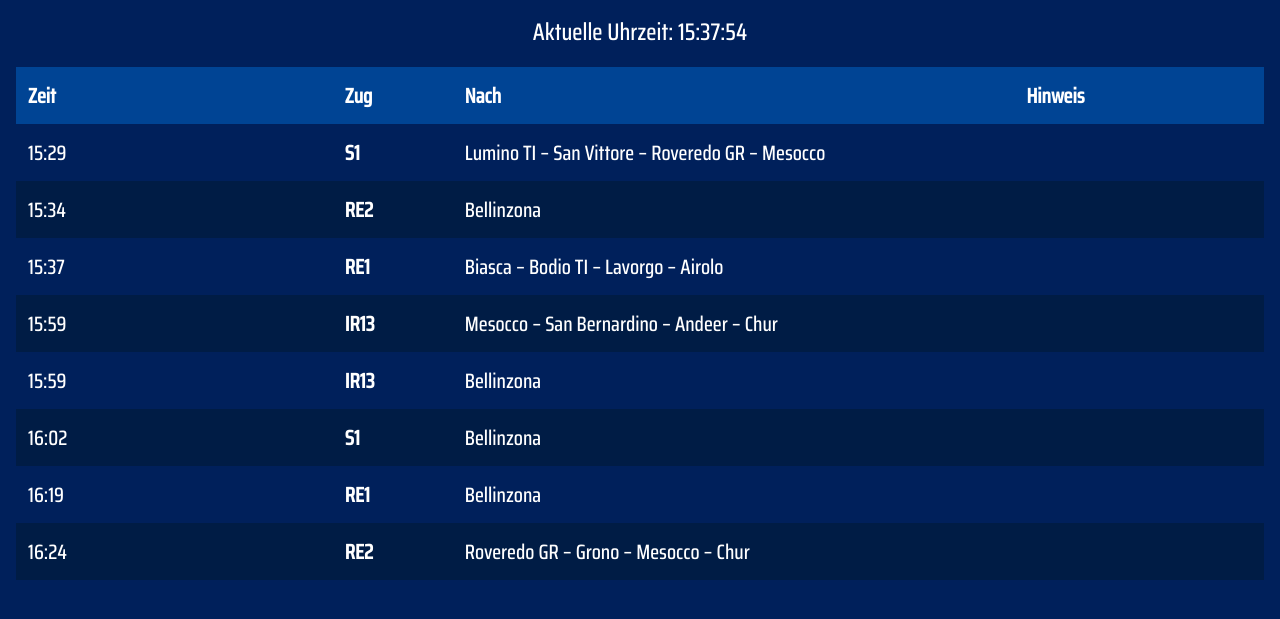
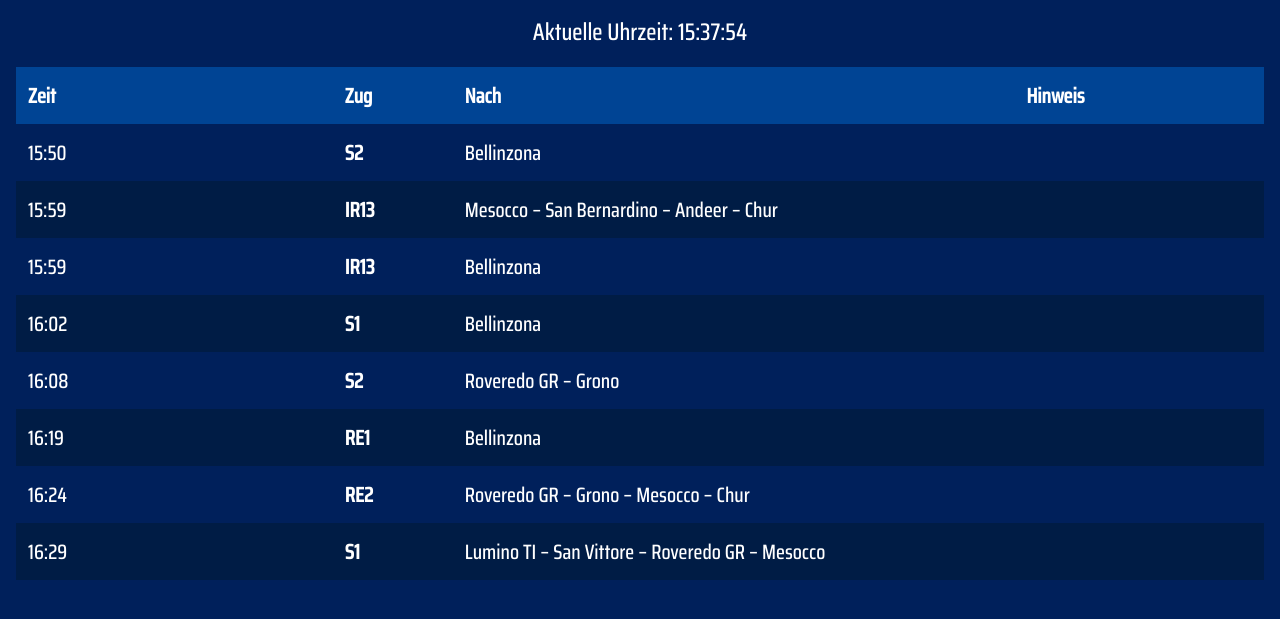
Before and after one commit to Fahrplan-OSV/Castione-Arbedo, a plain HTML site: page index.html in a window 1280 px wide. Shown: the part 109-728 px from the top of the page. Drawn offline with Linux system fonts and the light colour scheme.

Commit message:
Update index.html

```diff
--- a/index.html
+++ b/index.html
@@ -69,37 +69,38 @@
 
   <script>
     (function() {
-      const lines = [
-        { line: 'RE1', minute: 37, direction: 'Biasca – Bodio TI – Lavorgo – Airolo', from: 5, to: 20 },
-        { line: 'RE1', minute: 19, direction: 'Bellinzona', from: 7, to: 22 },
+      const delays = {
+        "RE1": 50_000,
+        "S1": 80_000,
+        "S2": 65_000,
+        "RE2": 50_000,
+        "IR13-Bellinzona": 95_000,
+        "IR13-Chur": 50_000
+      };
 
-        { line: 'S1', minute: 29, direction: 'Lumino TI – San Vittore – Roveredo GR – Mesocco', from: 5, to: 23 },
-        { line: 'S1', minute: 2, direction: 'Bellinzona', from: 5, to: 23 },
+      const schedule = [
+        { line: "RE1", minute: 37, from: 5, to: 20, dest: "Biasca – Bodio TI – Lavorgo – Airolo" },
+        { line: "RE1", minute: 19, from: 7, to: 22, dest: "Bellinzona" },
 
-        { line: 'S2', minute: 8, direction: 'Roveredo GR – Grono', hours: [7,8,17,18] },
-        { line: 'S2', minute: 50, direction: 'Bellinzona', hours: [7,8,17,18] },
+        { line: "S1", minute: 29, from: 5, to: 23, dest: "Lumino TI – San Vittore – Roveredo GR – Mesocco" },
+        { line: "S1", minute: 2, from: 5, to: 23, dest: "Bellinzona" },
 
-        { line: 'RE2', minute: 24, direction: 'Roveredo GR – Grono – Mesocco – Chur', from: 6, to: 20 },
-        { line: 'RE2', minute: 4, direction: 'Roveredo GR – Grono – Mesocco – Chur', hours: [4,6], extra: true },
-        { line: 'RE2', minute: 34, direction: 'Bellinzona', from: 6, to: 22 },
-        { line: 'RE2', minute: 34, direction: 'Bellinzona', hours: [0], days: ['Mon','Tue','Wed','Thu','Fri'], extra: true },
+        { line: "S2", minute: 8, from: 7, to: 18, dest: "Roveredo GR – Grono" },
+        { line: "S2", minute: 50, from: 7, to: 18, dest: "Bellinzona" },
 
-        { line: 'IR13', minute: 59, direction: 'Mesocco – San Bernardino – Andeer – Chur', from: 5, to: 19 },
-        { line: 'IR13', minute: 59, direction: 'Bellinzona', from: 7, to: 21 }
+        { line: "RE2", minute: 24, from: 6, to: 20, dest: "Roveredo GR – Grono – Mesocco – Chur" },
+        { line: "RE2", minute: 34, from: 6, to: 22, dest: "Bellinzona" },
+
+        { line: "IR13", minute: 59, from: 5, to: 19, dest: "Mesocco – San Bernardino – Andeer – Chur" },
+        { line: "IR13", minute: 59, from: 7, to: 21, dest: "Bellinzona" }
       ];
 
       function pad(n) {
         return n.toString().padStart(2, '0');
       }
 
-      function formatTime(h, m, s) {
-        return `${pad(h)}:${pad(m)}:${pad(s)}`;
-      }
-
-      function matchDay(day, allowedDays) {
-        if (!allowedDays) return true;
-        const days = ['Sun','Mon','Tue','Wed','Thu','Fri','Sat'];
-        return allowedDays.includes(days[day]);
+      function formatTime(h, m) {
+        return `${pad(h)}:${pad(m)}`;
       }
 
       function getDepartures() {
@@ -110,28 +111,40 @@
           const d = new Date(now.getTime() + i * 60_000);
           const h = d.getHours();
           const m = d.getMinutes();
-          const weekday = d.getDay();
 
-          for (const entry of lines) {
-            if ((entry.hours && entry.hours.includes(h)) || (!entry.hours && h >= entry.from && h <= entry.to)) {
-              if (m === entry.minute && matchDay(weekday, entry.days)) {
-                departures.push({
-                  time: `${pad(h)}:${pad(m)}`,
-                  line: entry.line,
-                  destination: entry.direction,
-                  notice: entry.extra ? 'nur Mo–Fr' : ''
-                });
-              }
+          for (const entry of schedule) {
+            if (h >= entry.from && h <= entry.to && m === entry.minute) {
+              departures.push({
+                time: formatTime(h, m),
+                hour: h,
+                minute: m,
+                line: entry.line,
+                destination: entry.dest,
+                notice: '',
+              });
             }
           }
         }
 
-        return departures.slice(0, 8);
+        return departures.filter(dep => {
+          const depTime = new Date();
+          depTime.setHours(dep.hour, dep.minute, 0, 0);
+
+          let threshold = delays[dep.line];
+          if (dep.line === "IR13" && dep.destination === "Bellinzona") {
+            threshold = delays["IR13-Bellinzona"];
+          }
+          if (dep.line === "IR13" && dep.destination.includes("Chur")) {
+            threshold = delays["IR13-Chur"];
+          }
+
+          return depTime.getTime() + threshold >= now.getTime();
+        }).slice(0, 8);
       }
 
       function updateClock() {
         const now = new Date();
-        document.getElementById('clock').textContent = `Aktuelle Uhrzeit: ${formatTime(now.getHours(), now.getMinutes(), now.getSeconds())}`;
+        document.getElementById('clock').textContent = `Aktuelle Uhrzeit: ${pad(now.getHours())}:${pad(now.getMinutes())}:${pad(now.getSeconds())}`;
       }
 
       function renderDepartures() {
```
